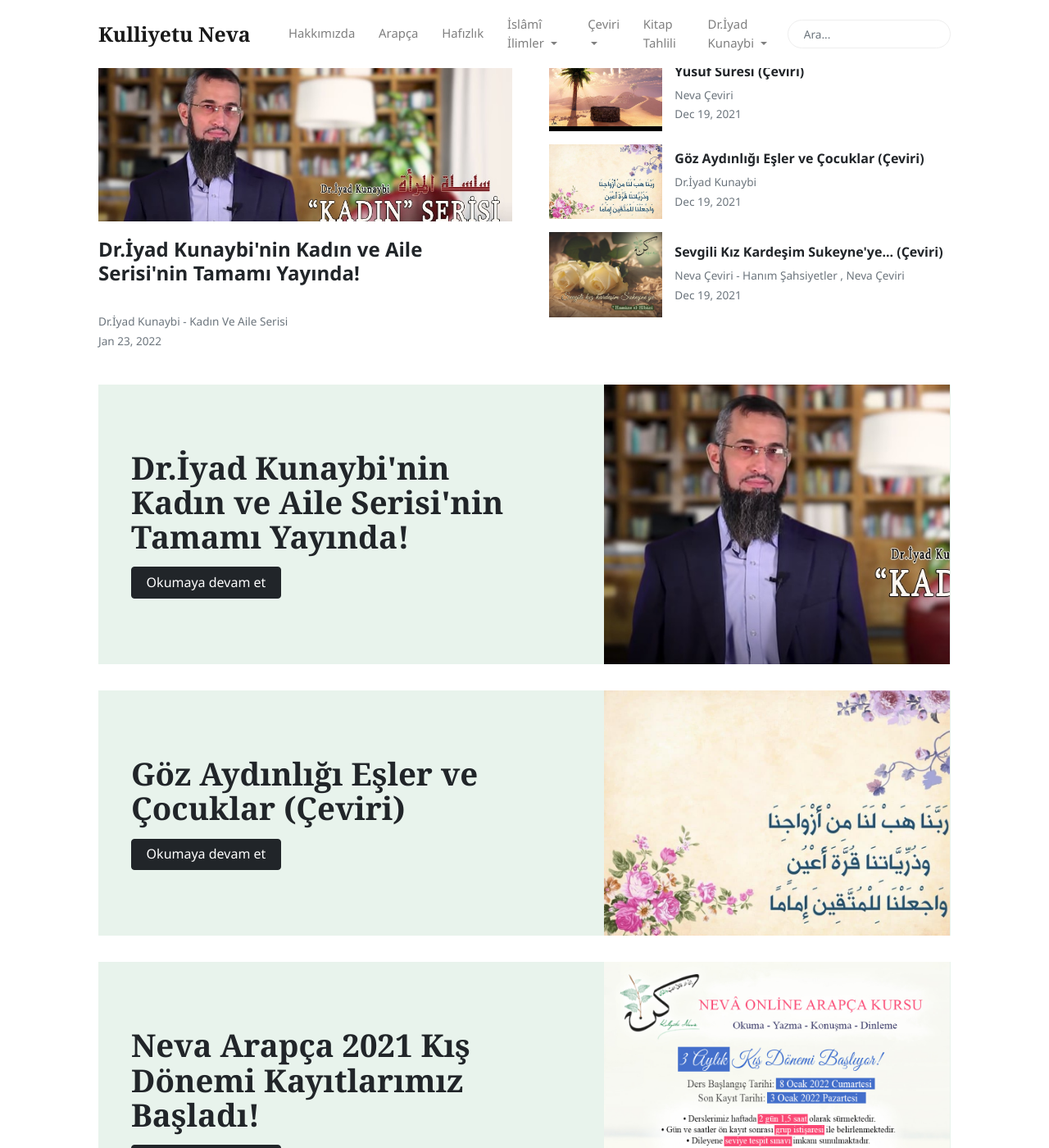
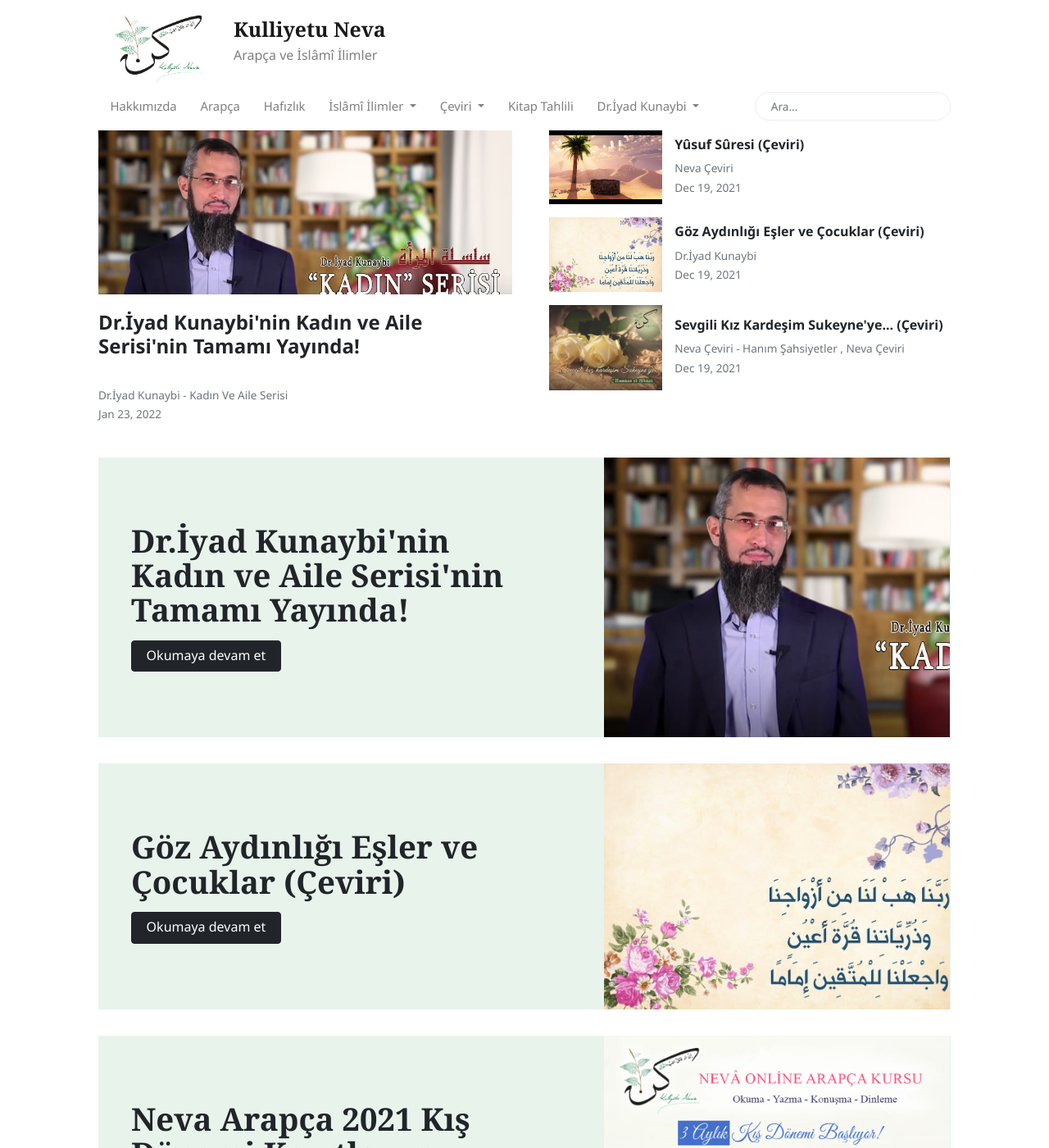
Before and after one commit to kulliyetuneva/website, a Jekyll site: the page built from index.html, in a window 1280 px wide and 1400 px high. Shown: the whole window at 82% size. Built offline with Jekyll 4.4.1, drawn with Linux system fonts in a browser that asks for light colours; nearby versions of some CDN libraries; the list of posts is cut into pages by our own code.

Commit message:
Add logo

```diff
--- a/_layouts/default.html
+++ b/_layouts/default.html
@@ -39,12 +39,30 @@
     <!-- Navbar -->
     <nav id="MagicMenu" class="topnav navbar navbar-expand-lg navbar-light bg-white fixed-top">
         <div class="container">
-            <a class="navbar-brand" href="{{ site.baseurl }}/"><strong>{{site.name}}</strong></a>
+            <div class="row">
+                <div class="col">
+                    <img src="/assets/images/kulliyetu-nev%C3%A2-logo.png" alt="" width="150" height="100">
+                </div>
+                <div class="col">
+                    <div class="row">
+                        <a class="navbar-brand pb-0" href="{{ site.baseurl }}/">
+                            <strong>{{site.name}}</strong>
+                        </a>
+                    </div>
+                    <div class="row">
+                        <span class="navbar-text pt-0">Arapça ve İslâmî İlimler</span>
+                    </div>
+                </div>
+            </div>
             <button class="navbar-toggler collapsed" type="button" data-toggle="collapse" data-target="#navbarColor02"
                 aria-controls="navbarColor02" aria-expanded="false" aria-label="Toggle navigation">
                 <span class="navbar-toggler-icon"></span>
             </button>
-            <div class="navbar-collapse collapse" id="navbarColor02" style="">
+        </div>
+    </nav>
+    <nav class="navbar navbar-expand-lg navbar-light bg-white">
+        <div class="container">
+            <div class="navbar-collapse collapse" id="navbarColor02">
                 <ul class="navbar-nav mr-auto d-flex align-items-center">
                     {% include menu-header.html %}
                 </ul>
--- a/assets/css/theme.css
+++ b/assets/css/theme.css
@@ -4,7 +4,7 @@
 
 body {
 	overflow-x:hidden;
-	padding-top:69.75px;
+	padding-top:100px;
 }
 .site-content {
 	margin-top:30px;
```
